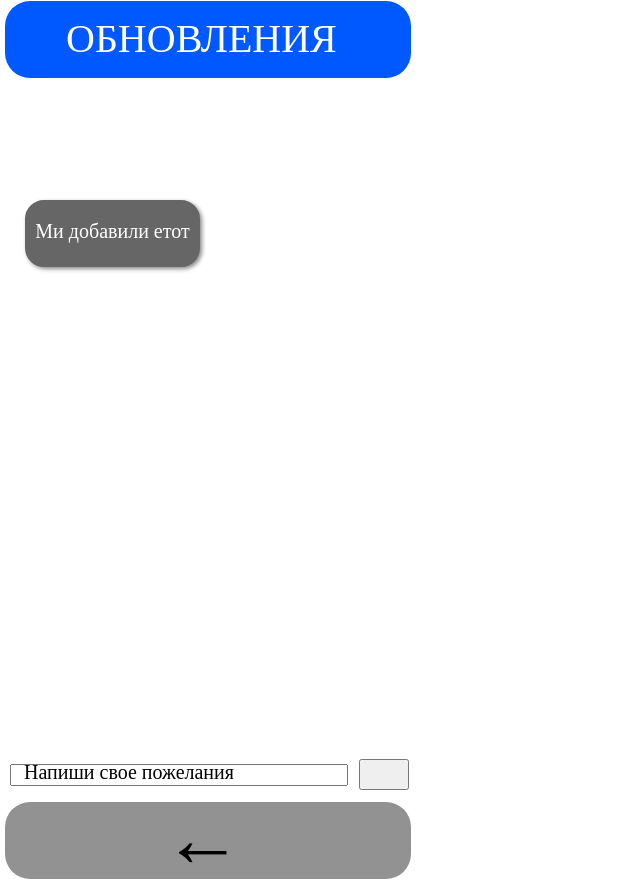
After one commit to maximmim/Every, a PHP site: page /chat.html in a window 1280 px wide. The commit adds this page. Shown: the whole page, without its empty margins (0-640 px from the left). Run offline with PHP 8.4, Linux system fonts and the light colour scheme.

Commit message:
Add files via upload

```diff
--- /dev/null
+++ b/chat.css
@@ -0,0 +1,86 @@
+#fdr {
+
+    width: 159px;
+    height: 51px;
+    position: absolute;
+    left: 25px;
+    top: 200px;
+    text-align: center;
+    line-height: 100px;
+    background-color: #666666;
+    border: 8px solid #666;
+    -webkit-border-radius: 23px;
+    -moz-border-radius: 30px;
+    border-radius: 19px;
+    -webkit-box-shadow: 2px 2px 4px #888;
+    -moz-box-shadow: 2px 2px 4px #888;
+    box-shadow: 2px 2px 4px #888;
+
+}
+#d {
+    position: absolute;
+    left: 0px;
+    top: -47px;
+    color: white;
+    font-size: 20px;
+}
+
+#af {
+    position: absolute;
+    left: 10px;
+    top: 764px;
+    width: 330px;
+    height: 16px;
+}
+#e {
+    position: absolute;
+    left: 24px;
+    top: 741px;
+    font-size: 20px;
+}
+#aw {
+    position: absolute;
+    left: 48px;
+    top: 169px;
+    display: none;
+}
+#qa {
+    position: absolute;
+    left: 359px;
+    top: 759px;
+    width: 50px;
+    height: 31px;
+}
+#av {
+    position: absolute;
+    top: 1px;
+    left: 5px;
+    height: 77px;
+    width: 406px;
+    border-radius: 25px;
+    background: rgb(0, 89, 255);
+}
+
+#qd {
+    position: absolute;
+    left: 61px;
+    top: -26px;
+    font-size: 40px;
+    color: rgb(255, 255, 255);
+}
+
+#awdf {
+    position: absolute;
+    top: 802px;
+    left: 5px;
+    height: 77px;
+    width: 406px;
+    border-radius: 25px;
+    background: rgb(146, 146, 146);
+}
+#daw {
+    position: absolute;
+    left: 158px;
+    top: -88px;
+    font-size: 80px;
+}
--- /dev/null
+++ b/chat.html
@@ -0,0 +1,27 @@
+<!DOCTYPE html>
+<html lang="ua">
+<head>
+    <link rel="apple-touch-icon" sizes="180x180" href="icon/apple-touch-icon.png">
+    <link rel="icon" type="image/png" sizes="32x32" href="icon/favicon-32x32.png">
+    <link rel="icon" type="image/png" sizes="16x16" href="icon/favicon-16x16.png">
+    <link rel="manifest" href="icon/site.webmanifest">
+    <link rel="mask-icon" href="icon/safari-pinned-tab.svg" color="#000000">
+    <meta name="msapplication-TileColor" content="#603cba">
+    <meta name="theme-color" content="#ffffff">
+        <script src="script.js"></script>
+        <link rel="stylesheet" href="chat.css">
+    <meta charset="UTF-8">
+    <meta http-equiv="X-UA-Compatible" content="IE=edge">
+    <meta name="viewport" content="width=device-width, initial-scale=1.0">
+    <title>Chat</title>
+</head>
+<body>
+    <div id="awdf"><p onclick="dvf()" id="daw">&#8592;</p></div>
+    <div id="av"><p id="qd">ОБНОВЛЕНИЯ</p></div>
+    <button onclick="d()" id="qa"></button>
+    <img id="aw" src="icon/Eror.png">
+    <div id="fdr"><p id="d">Ми добавили етот чат</p></div>
+    <div onclick="d()"><input id="af" type="text"><p id="e">Напиши свое пожелания</p></div>
+
+</body>
+</html>
--- a/home.html
+++ b/home.html
@@ -1,6 +1,7 @@
 <!DOCTYPE html>
 <html lang="ua">
 <head>
+    <script src="https://ajax.googleapis.com/ajax/libs/jquery/3.6.0/jquery.min.js"></script>
     <link rel="apple-touch-icon" sizes="180x180" href="icon/apple-touch-icon.png">
 <link rel="icon" type="image/png" sizes="32x32" href="icon/favicon-32x32.png">
 <link rel="icon" type="image/png" sizes="16x16" href="icon/favicon-16x16.png">
@@ -8,12 +9,12 @@
 <link rel="mask-icon" href="icon/safari-pinned-tab.svg" color="#000000">
 <meta name="msapplication-TileColor" content="#603cba">
 <meta name="theme-color" content="#ffffff">
-    <script src="script.js"></script>
+
     <meta charset="UTF-8">
     <link rel="stylesheet" href="stylehome.css">
     <meta http-equiv="X-UA-Compatible" content="IE=edge">
     <meta name="viewport" content="width=device-width, initial-scale=1.0">
-    <script src="https://ajax.googleapis.com/ajax/libs/jquery/3.6.0/jquery.min.js"></script>
+
     <title>Every</title>
     <script>
         setInterval(function () {
--- a/icon/browserconfig.xml
+++ b/icon/browserconfig.xml
@@ -3,7 +3,7 @@
     <msapplication>
         <tile>
             <square150x150logo src="/mstile-150x150.png"/>
-            <TileColor>#603cba</TileColor>
+            <TileColor>#da532c</TileColor>
         </tile>
     </msapplication>
 </browserconfig>
--- a/script.js
+++ b/script.js
@@ -16,6 +16,17 @@ else if (Notification.permission !== "denied") {
     })
 }
 }
+/*var req = ({
+    method: 'GET',
+    url: 'http://google.com'
+    });
+
+    $http(req).then(function successCallback(successData){
+    //при удачном
+    },function errorCallback(errorData){
+    alert(34)
+    });
+    */
 function notu() {
 let notif = new Notification ("Проведа Every у новий пост", {
     tag : "ache-mail",
@@ -25,22 +36,28 @@ let notif = new Notification ("Проведа Every у новий пост", {
 
 }
 let hed1 = document.getElementById("hed1")
-function afw() {
-    hed1.style.left = '-273px'
+
+function d() {
+    document.getElementById("aw").style.display = "block";
+    document.getElementById("e").style.display = "none";
 }
 
+function afw() {
+    document.location.replace("chat.html")
+ }
+
+function dvf() {
+    document.location.replace("index.html")
+}
 function home() {
     document.location.replace("home.html")
 }
-
-
-
-//$.ajax({
-//    type: "POST",
-//    url: "index.php",
-//    data: "name: inp",
-//    dataType: "json",
-//    success: function (_response) {
-//        console.log("Все ок")
-//    }
-//});
+/*$.ajax({
+    type: "POST",
+    url: "index.php",
+    data: "name: inp",
+    dataType: "json",
+    success: function (_response) {
+        console.log("Все ок")
+    }
+});*/
```
Also changed, not shown: index.html (+26 -5 lines), style.css (+14 -9 lines), icon/Eror.png (added), icon/NEW.png (added), icon/android-chrome-192x192.png, icon/android-chrome-512x512.png (added), icon/apple-touch-icon.png, icon/favicon-16x16.png, icon/favicon-32x32.png, icon/mstile-150x150.png, icon/safari-pinned-tab.svg, icon/site.webmanifest.
